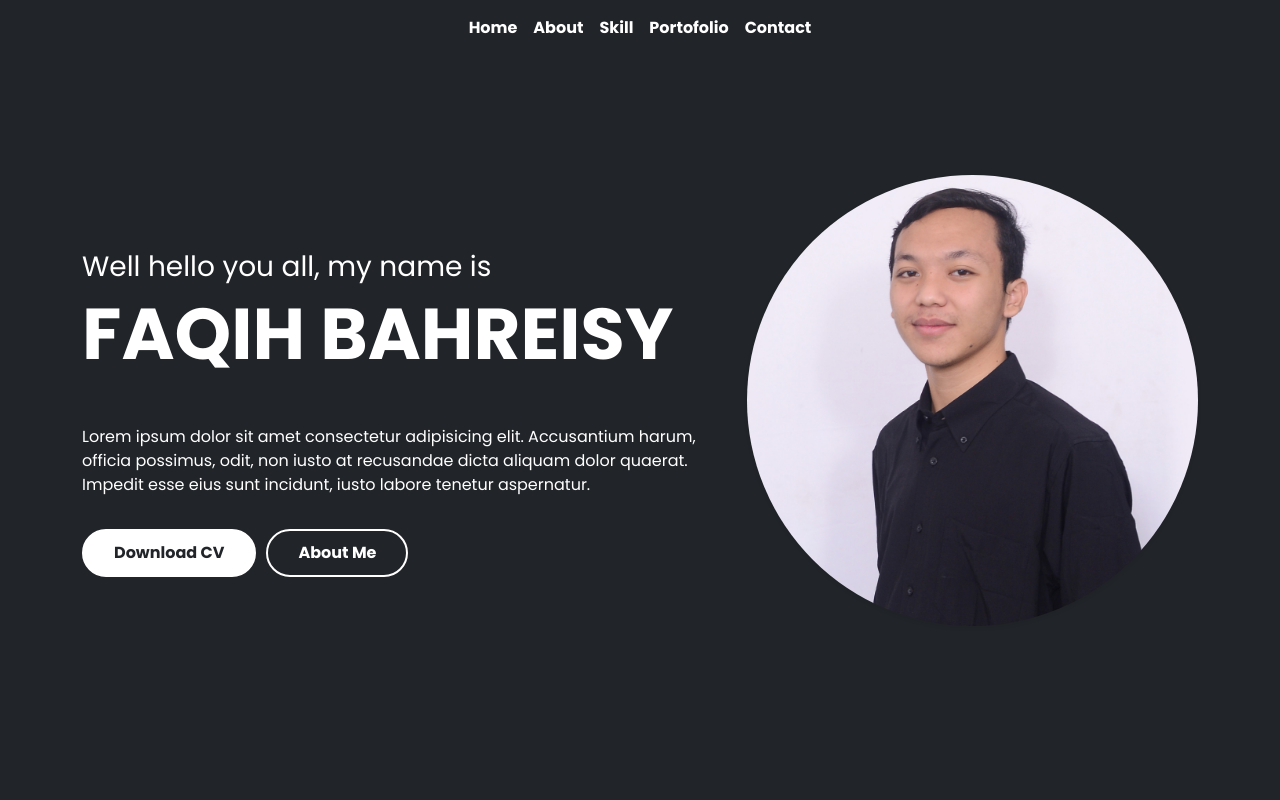
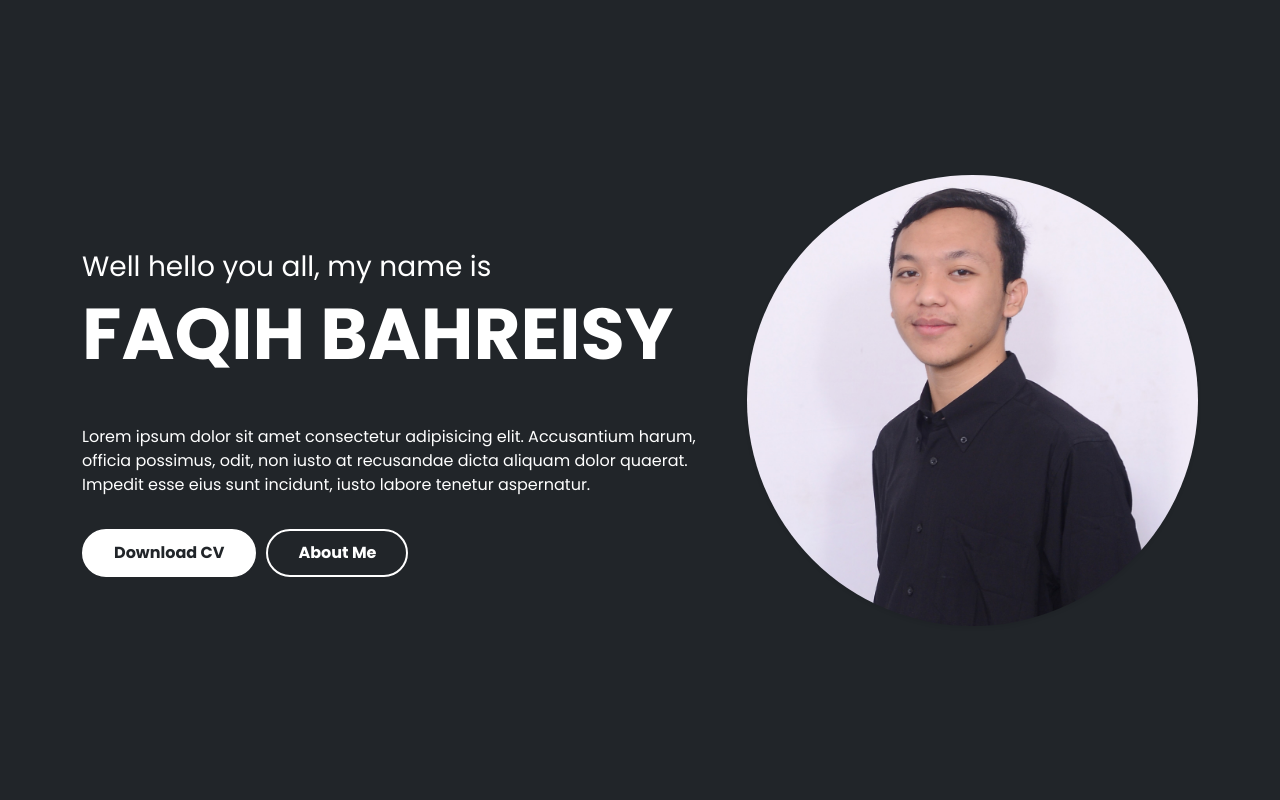
Before and after one commit to reikun07/faqihbahreisy.github.io, a plain HTML site: page index.html in a window 1280 px wide. Shown: the top 800 px of the page. Drawn offline with nearby package versions, Linux system fonts and the light colour scheme.

Commit message:
Update index.html

```diff
--- a/index.html
+++ b/index.html
@@ -27,7 +27,7 @@
   <body>
 
         <!--Navbar-->
-        <nav class="navbar fixed-top navbar-expand-lg">
+        <!-- <nav class="navbar fixed-top navbar-expand-lg">
           <div class="container">
               <ul class="navbar-nav mx-auto">
                   <li class="nav-item">
@@ -48,7 +48,7 @@
                   </li>
               </ul>
           </div>
-        </nav>
+        </nav> -->
         <!--Akhir Navbar-->
 
 
```
